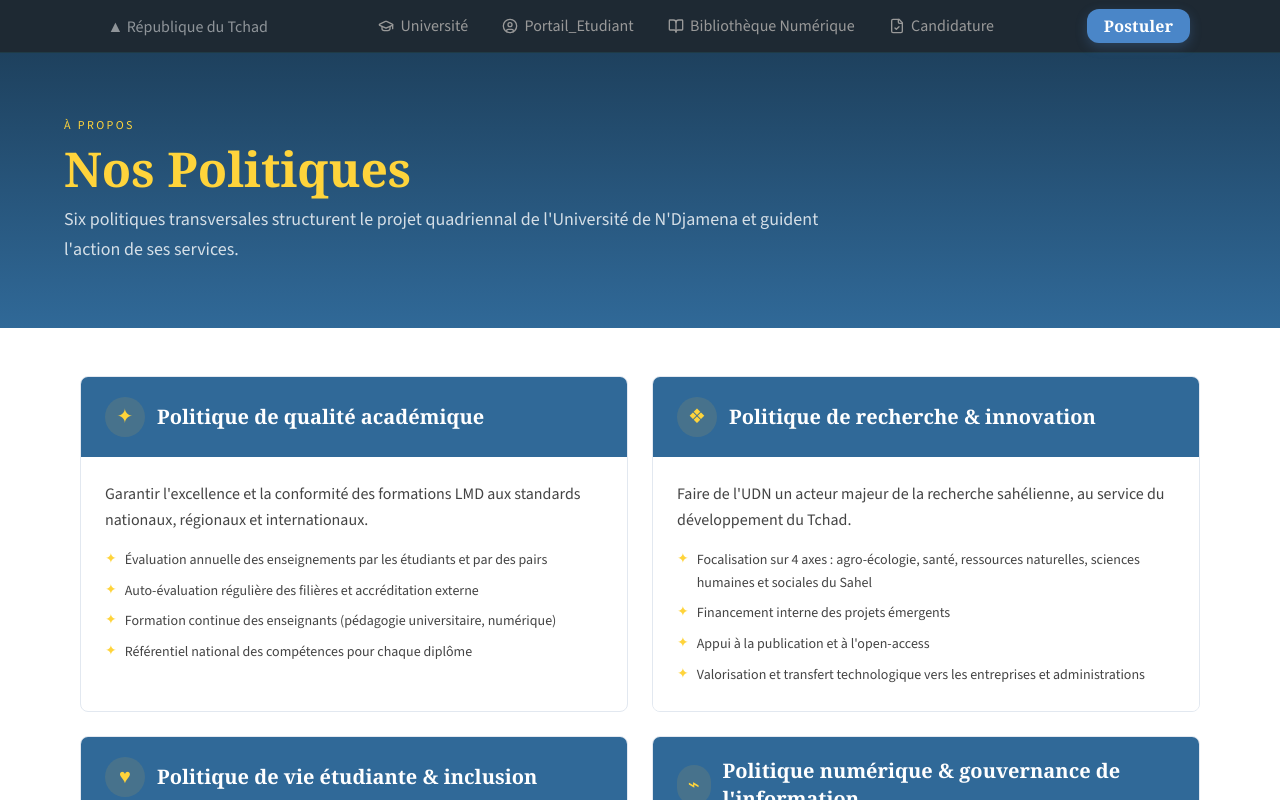
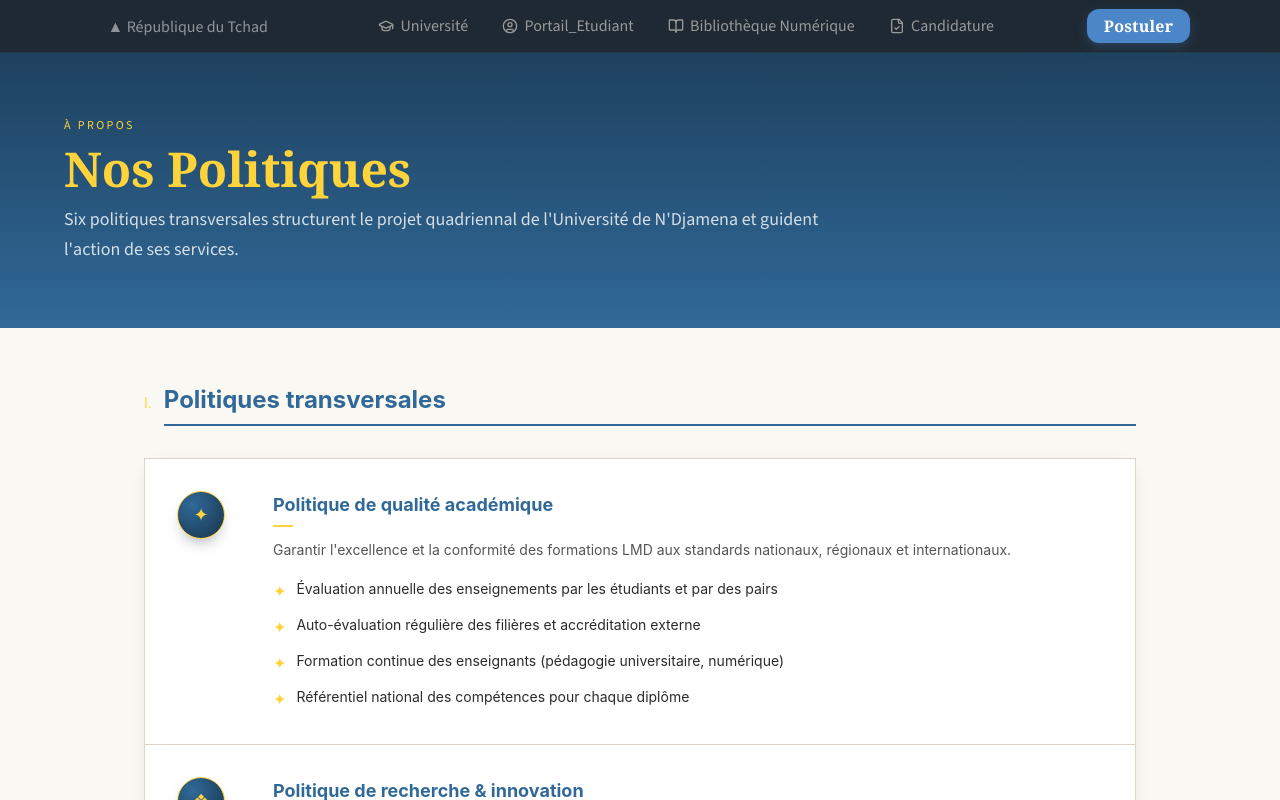
Before and after one commit to Barya696/universite-ndjamena-official-web, a React (Vite) app in the folder frontend/: page /universite/a-propos/nos-politiques in a window 1280 px wide. Shown: the top 800 px of the page. Built offline with nearby package versions, Linux system fonts and the light colour scheme.

Commit message:
Nos politiques design update

```diff
--- a/frontend/src/app/Components/Universites/A_propos/NosPolitiques.tsx
+++ b/frontend/src/app/Components/Universites/A_propos/NosPolitiques.tsx
@@ -1,7 +1,15 @@
 import { BRAND } from "../../Utils/brand";
 
 const NAVY = BRAND.navy;
+const NAVY_DEEP = BRAND.navyDeep;
 const GOLD = BRAND.gold;
+const PARCHMENT = "#FAF8F3";
+const PARCHMENT_ALT = "#F3EEE1";
+const LINE = "#DDD6C4";
+const INK = "#2B2B2B";
+const INK_SOFT = "#565553";
+const SHADOW = "0 4px 18px -8px rgba(20,30,55,0.18)";
+const FONT = "'Inter', ui-sans-serif, system-ui, -apple-system, sans-serif";
 
 const POLITIQUES = [
   {
@@ -32,7 +40,7 @@
     titre: "Politique de vie étudiante & inclusion",
     icone: "♥",
     intro:
-      "Offrir à chaque·étudiant·e des conditions dignes d'étude et une insertion professionnelle réussie.",
+      "Offrir à chaque étudiant·e des conditions dignes d'étude et une insertion professionnelle réussie.",
     points: [
       "Politique de bourses et d'aide sociale renforcée (critères sociaux)",
       "Plan d'accessibilité pour les personnes en situation de handicap",
@@ -80,11 +88,12 @@
 
 export default function NosPolitiques() {
   return (
-    <div className="bg-white min-h-screen">
+    <div style={{ background: PARCHMENT }} className="min-h-screen">
+      {/* EN-TÊTE */}
       <section
         className="py-16 px-4 md:px-[50px]"
         style={{
-          background: `linear-gradient(180deg, ${BRAND.navyDeep} 0%, ${NAVY} 100%)`,
+          background: `linear-gradient(180deg, ${NAVY_DEEP} 0%, ${NAVY} 100%)`,
         }}
       >
         <div className="max-w-6xl mx-auto">
@@ -104,40 +113,73 @@
         </div>
       </section>
 
-      <section className="max-w-6xl mx-auto px-4 py-12 grid md:grid-cols-2 gap-6">
-        {POLITIQUES.map((p) => (
-          <article
+      {/* POLITIQUES */}
+      <section className="max-w-5xl mx-auto px-4 py-14">
+        <SectionHeading roman="I." title="Politiques transversales" />
+        <div className="bg-white" style={{ boxShadow: SHADOW, border: `1px solid ${LINE}` }}>
+          {POLITIQUES.map((p, i) => (
+            <div
               key={p.titre}
-            className="rounded-lg border overflow-hidden"
-            style={{ borderColor: "#e2e8f0" }}
+              className="grid md:grid-cols-[64px_1fr] gap-4 md:gap-8 py-8 px-6 md:px-8"
+              style={{ borderBottom: i !== POLITIQUES.length - 1 ? `1px solid ${LINE}` : "none" }}
             >
-            <div className="px-6 py-5" style={{ background: NAVY }}>
-              <div className="flex items-center gap-3">
+              <div className="flex md:block">
                 <span
-                  className="inline-flex items-center justify-center w-10 h-10 rounded-full text-xl"
-                  style={{ background: "rgba(200,168,75,0.15)", color: GOLD }}
+                  className="inline-flex items-center justify-center w-12 h-12 rounded-full text-lg shrink-0"
+                  style={{
+                    background: `radial-gradient(circle at 32% 28%, ${NAVY} 0%, ${NAVY_DEEP} 75%)`,
+                    color: GOLD,
+                    border: `1px solid ${GOLD}`,
+                    boxShadow: "0 8px 16px -8px rgba(10,20,40,0.5)",
+                  }}
+                  aria-hidden
                 >
                   {p.icone}
                 </span>
-                <h3 className="text-xl font-bold text-white" style={{ fontFamily: "Georgia, serif" }}>
+              </div>
+              <div>
+                <h3 className="text-lg font-bold mb-1.5" style={{ color: NAVY, fontFamily: FONT }}>
                   {p.titre}
                 </h3>
+                <div className="flex items-center gap-2 mb-3" style={{ maxWidth: 96 }}>
+                  <div style={{ width: 20, height: 2, background: GOLD }} />
                 </div>
-            </div>
-            <div className="p-6 bg-white">
-              <p className="text-[#444] leading-relaxed mb-4">{p.intro}</p>
-              <ul className="space-y-2 text-sm text-[#444]">
+                <p className="leading-relaxed mb-4 text-sm" style={{ color: INK_SOFT, fontFamily: FONT }}>
+                  {p.intro}
+                </p>
+                <ul className="space-y-2.5">
                   {p.points.map((pt) => (
-                  <li key={pt} className="flex gap-2">
-                    <span style={{ color: GOLD }}>✦</span>
-                    <span className="leading-relaxed">{pt}</span>
+                    <li key={pt} className="flex gap-2.5">
+                      <span className="shrink-0" style={{ color: GOLD, fontFamily: FONT }} aria-hidden>
+                        ✦
+                      </span>
+                      <span className="leading-relaxed text-sm" style={{ color: INK, fontFamily: FONT }}>
+                        {pt}
+                      </span>
                     </li>
                   ))}
                 </ul>
               </div>
-          </article>
+            </div>
           ))}
+        </div>
       </section>
     </div>
   );
 }
+
+function SectionHeading({ roman, title }: { roman: string; title: string }) {
+  return (
+    <div className="flex items-baseline gap-3 mb-8">
+      <span className="text-sm" style={{ color: GOLD, fontFamily: FONT }}>
+        {roman}
+      </span>
+      <h2
+        className="text-2xl font-bold pb-2 flex-1"
+        style={{ color: NAVY, fontFamily: FONT, borderBottom: `2px solid ${NAVY}` }}
+      >
+        {title}
+      </h2>
+    </div>
+  );
+}
```
Lines whose indentation alone changed are shown as unchanged.
